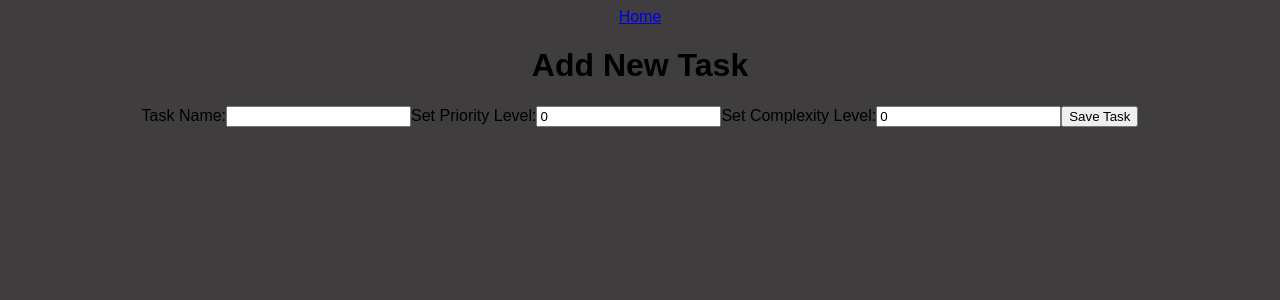
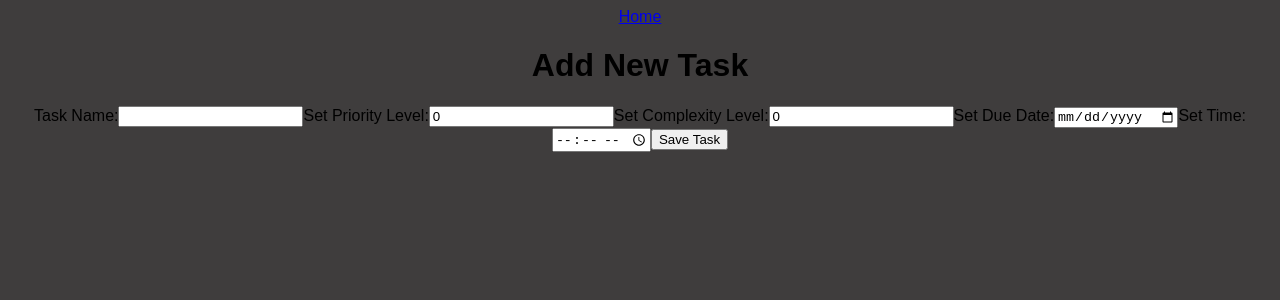
Before and after one commit to ellischung/todo-app, a React (Create React App) app: page /add in a window 1280 px wide. Shown: the top 300 px of the page. Built offline with nearby package versions, Linux system fonts and the light colour scheme.

Commit message:
added date sorting

```diff
--- a/src/components/Todo.jsx
+++ b/src/components/Todo.jsx
@@ -1,8 +1,10 @@
 import { Link } from "react-router-dom";
 import { useTodo } from "../contexts/todoContext";
+import { convertTime } from "../utils/convertTime";
 
 function Todo({ todo }) {
   const { completeTodo, removeTodo } = useTodo();
+
   return (
     <div
       className="todo"
@@ -12,6 +14,9 @@ function Todo({ todo }) {
       <div>
         <p>Priority Level: {todo.priority}</p>
         <p>Complexity Level: {todo.complexity}</p>
+        <p>
+          {todo.date && `Due Date: ${todo.date} at ${convertTime(todo.time)}`}
+        </p>
       </div>
       <div>
         <button onClick={() => completeTodo(todo)}>Complete</button>
--- a/src/contexts/todoContext.js
+++ b/src/contexts/todoContext.js
@@ -15,6 +15,8 @@ export const TodoProvider = ({ children }) => {
     name: "",
     priority: 0,
     complexity: 0,
+    date: null,
+    time: "",
     isCompleted: false,
   };
   const [todo, setTodo] = useState(initialValues);
@@ -29,8 +31,8 @@ export const TodoProvider = ({ children }) => {
     "-priority": (a, b) => b.priority - a.priority,
     "+complexity": (a, b) => a.complexity - b.complexity,
     "-complexity": (a, b) => b.complexity - a.complexity,
-    "+date": (a, b) => a.date - b.date,
-    "-date": (a, b) => b.date - a.date,
+    "+date": (a, b) => new Date(a.date) - new Date(b.date),
+    "-date": (a, b) => new Date(b.date) - new Date(a.date),
   };
 
   const sortedTodos = [...todos].sort(sortingFunctions[sortBy]);
--- a/src/pages/Todo.jsx
+++ b/src/pages/Todo.jsx
@@ -1,5 +1,6 @@
 import { Link, useParams } from "react-router-dom";
 import { useTodo } from "../contexts/todoContext";
+import { convertTime } from "../utils/convertTime";
 
 function Todo() {
   const { id } = useParams();
@@ -15,6 +16,9 @@ function Todo() {
       <p>{todo.isCompleted ? "Completed" : "Incomplete"}</p>
       <p>Priority Level: {todo.priority}</p>
       <p>Complexity Level: {todo.complexity}</p>
+      <p>
+        {todo.date && `Due Date: ${todo.date} at ${convertTime(todo.time)}`}
+      </p>
       <button onClick={() => completeTodo(todo)}>Complete</button>
     </div>
   );
--- a/src/pages/TodoForm.jsx
+++ b/src/pages/TodoForm.jsx
@@ -61,6 +61,22 @@ function TodoForm() {
           value={todo.complexity}
           onChange={handleChange}
         />
+        <label>Set Due Date:</label>
+        <input
+          type="date"
+          className="input"
+          name="date"
+          value={todo.date}
+          onChange={handleChange}
+        />
+        <label>Set Time:</label>
+        <input
+          type="time"
+          className="input"
+          name="time"
+          value={todo.time}
+          onChange={handleChange}
+        />
         <button type="submit">
           {todoExists ? "Update Task" : "Save Task"}
         </button>
--- /dev/null
+++ b/src/utils/convertTime.js
@@ -0,0 +1,7 @@
+export function convertTime(time) {
+  let [hours, minutes] = time.split(":").map(Number);
+  const ampm = hours >= 12 ? "PM" : "AM";
+  hours = hours % 12 || 12;
+  minutes = minutes < 10 ? "0" + minutes : minutes;
+  return `${hours}:${minutes} ${ampm}`;
+}
```
